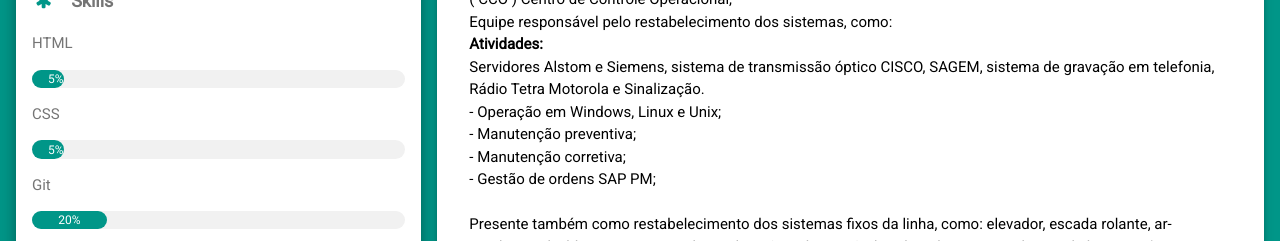
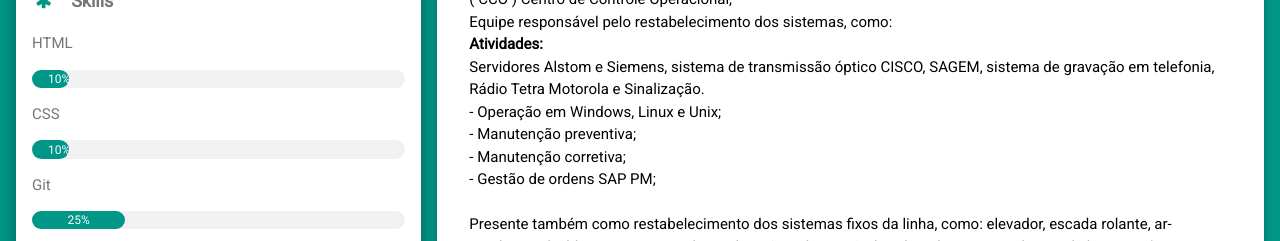
Before and after one commit to santanar2/cv, a plain HTML site: page index.html in a window 1280 px wide. Shown: the part 711-952 px from the top of the page. Drawn offline with nearby package versions, Linux system fonts and the light colour scheme.

Commit message:
atualização do estatus do skills

```diff
--- a/index.html
+++ b/index.html
@@ -104,17 +104,17 @@
               </p>
               <p data-lang data-lang-br="HTML" data-lang-us="HTML">HTML</p>
               <div class="w3-light-grey w3-round-xlarge w3-small">
-                <div class="w3-container w3-center w3-round-xlarge w3-teal" style="width:5%">5%</div>
+                <div class="w3-container w3-center w3-round-xlarge w3-teal" style="width:10%">10%</div>
               </div>
 
               <p data-lang data-lang-br="CSS" data-lang-us="CSS">CSS</p>
               <div class="w3-light-grey w3-round-xlarge w3-small">
-                <div class="w3-container w3-center w3-round-xlarge w3-teal" style="width:5%">5%</div>
+                <div class="w3-container w3-center w3-round-xlarge w3-teal" style="width:10%">10%</div>
               </div>
 
               <p data-lang data-lang-br="Git" data-lang-us="Git">Git</p>
               <div class="w3-light-grey w3-round-xlarge w3-small">
-                <div class="w3-container w3-center w3-round-xlarge w3-teal" style="width:20%">20%</div>
+                <div class="w3-container w3-center w3-round-xlarge w3-teal" style="width:25%">25%</div>
               </div>
               <hr>
 
```
